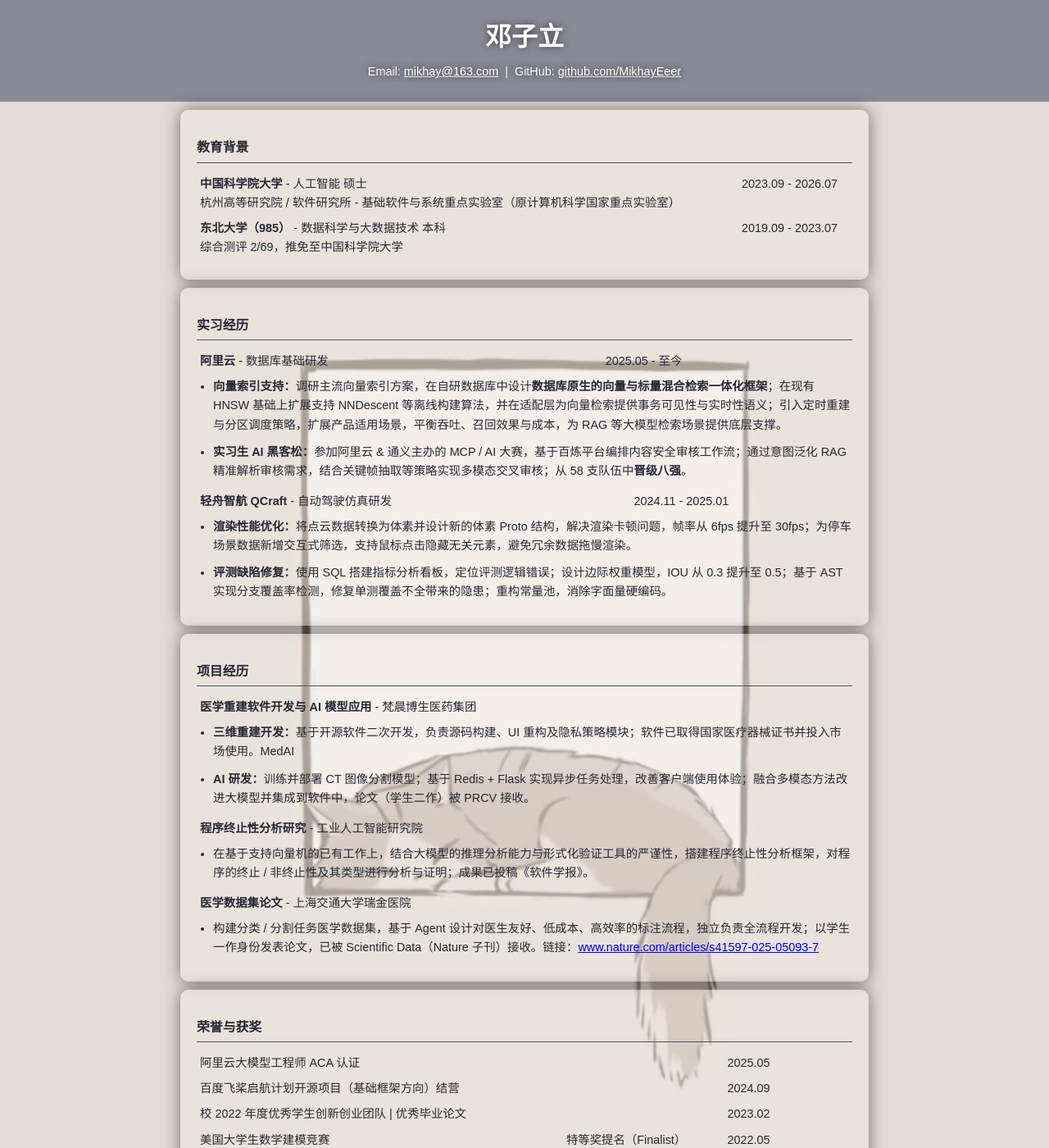
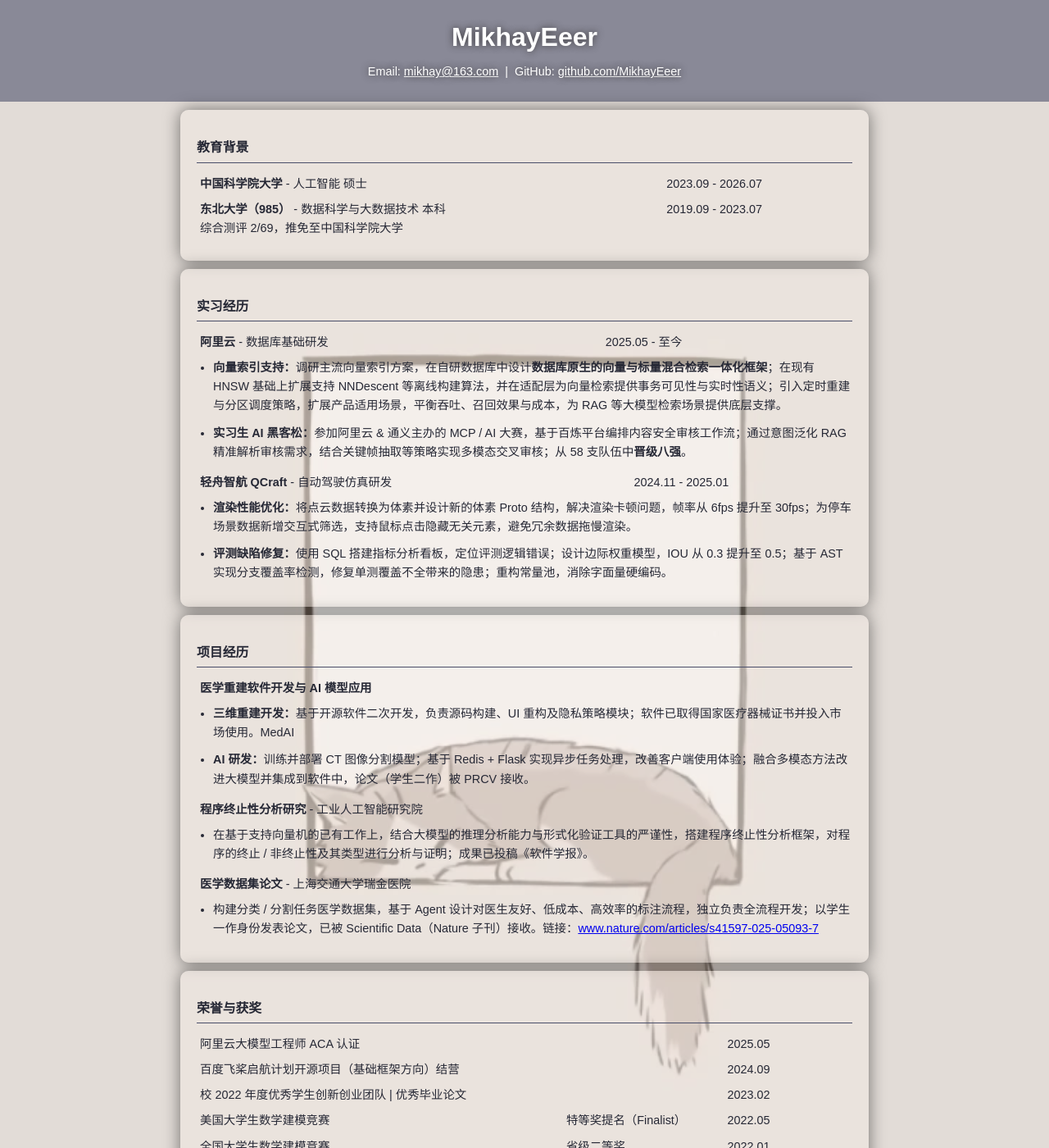
Before and after one commit to MikhayEeer/mikhayeeer.github.io, a Jekyll site: the page resume/index.html, which Jekyll copies as it is, in a window 1280 px wide and 1400 px high. Shown: the whole window at 82% size. Built offline with Jekyll 4.4.1, drawn with Linux system fonts in a browser that asks for light colours.

Commit message:
简历脱敏：移除真实姓名与具体院系/公司名
仅修改 resume/index.html：标题与页眉不再出现真实姓名，教育背景去掉具体院系与实验室，医学项目去掉公司名。

Co-authored-by: MikhayEeer <MikhayEeer@users.noreply.github.com>

```diff
--- a/resume/index.html
+++ b/resume/index.html
@@ -3,7 +3,7 @@
 <head>
     <meta charset="UTF-8">
     <meta name="viewport" content="width=device-width, initial-scale=1.0">
-    <title>邓子立 - Resume | MikhayEeer</title>
+    <title>Resume | MikhayEeer</title>
     <link rel="stylesheet" href="style.css">
     <style>
       img { width: 1em; height: 1em; vertical-align: middle; }
@@ -12,14 +12,14 @@
 </head>
 <body>
     <header>
-        <h1>邓子立</h1>
+        <h1>MikhayEeer</h1>
         <p>Email: <a href="mailto:mikhay@163.com" style="color:#fff">mikhay@163.com</a>&nbsp;&nbsp;|&nbsp;&nbsp;GitHub: <a href="https://github.com/MikhayEeer" style="color:#fff">github.com/MikhayEeer</a></p>
     </header>
     <section>
         <h2>教育背景</h2>
         <table>
             <tr>
-                <td><b>中国科学院大学</b> - 人工智能 硕士<br>杭州高等研究院 / 软件研究所 - 基础软件与系统重点实验室（原计算机科学国家重点实验室）</td>
+                <td><b>中国科学院大学</b> - 人工智能 硕士</td>
                 <td>2023.09 - 2026.07</td>
             </tr>
             <tr>
@@ -48,7 +48,7 @@
     <section>
         <h2>项目经历</h2>
         <table>
-            <tr><td><b>医学重建软件开发与 AI 模型应用</b> - 梵晨博生医药集团</td></tr>
+            <tr><td><b>医学重建软件开发与 AI 模型应用</b></td></tr>
         </table>
         <ul>
             <li><b>三维重建开发：</b>基于开源软件二次开发，负责源码构建、UI 重构及隐私策略模块；软件已取得国家医疗器械证书并投入市场使用。MedAI</li>
```
